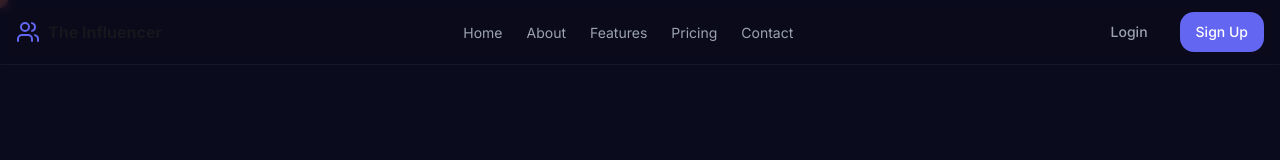
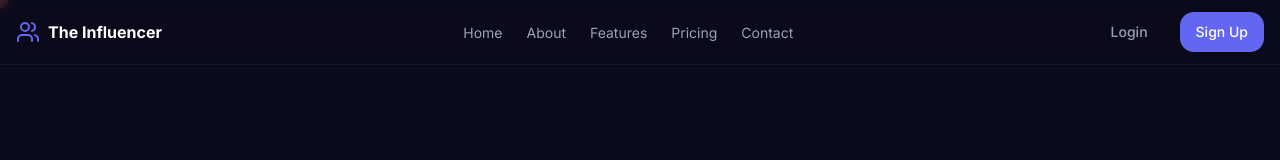
Before and after one commit to flutter-create-ani/TheInfluencer, a Next.js app: page / in a window 1280 px wide. Shown: the top 160 px of the page. Built offline with nearby package versions, Linux system fonts and the light colour scheme.

Commit message:
influencer color changed

```diff
--- a/app/layout.tsx
+++ b/app/layout.tsx
@@ -69,7 +69,9 @@ export default function RootLayout({
                   <path d="M22 21v-2a4 4 0 0 0-3-3.87" />
                   <path d="M16 3.13a4 4 0 0 1 0 7.75" />
                 </svg>
-                <span className="font-bold">The Influencer </span>
+                <span className="font-bold" style={{ color: "white" }}>
+                  The Influencer{" "}
+                </span>
               </Link>
             </motion.div>
             <div className="hidden md:flex space-x-6">
```
